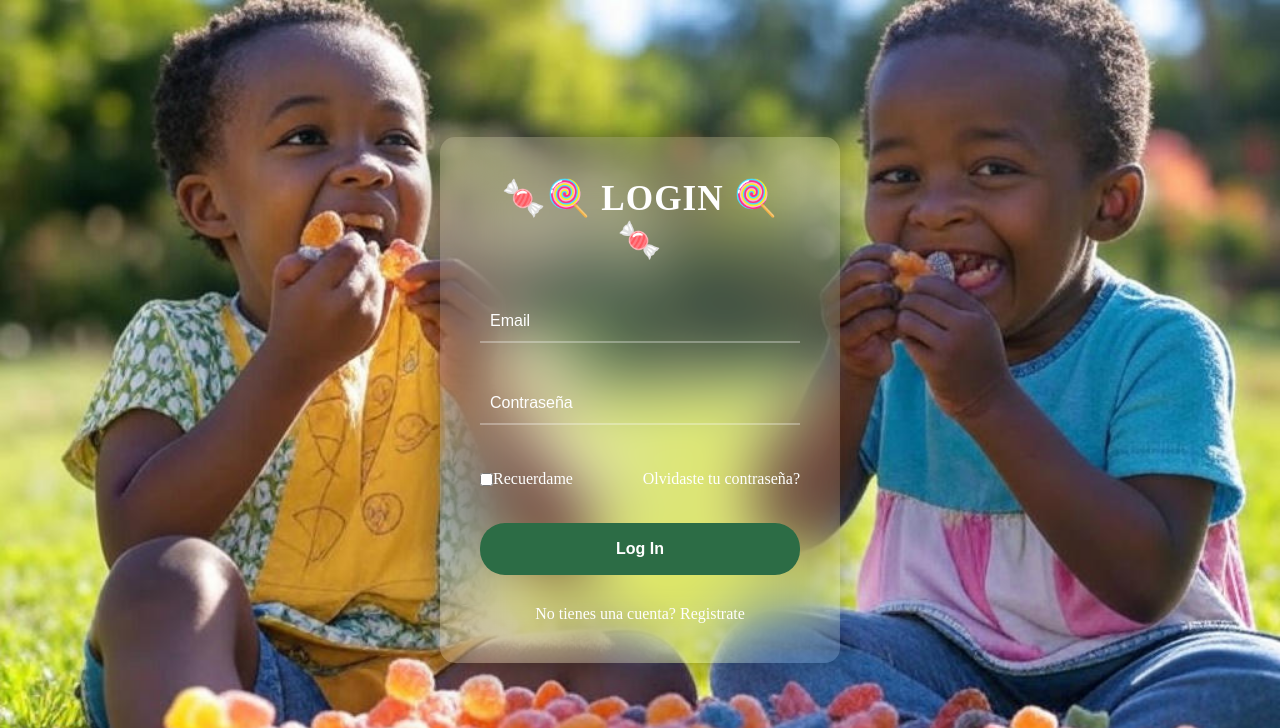
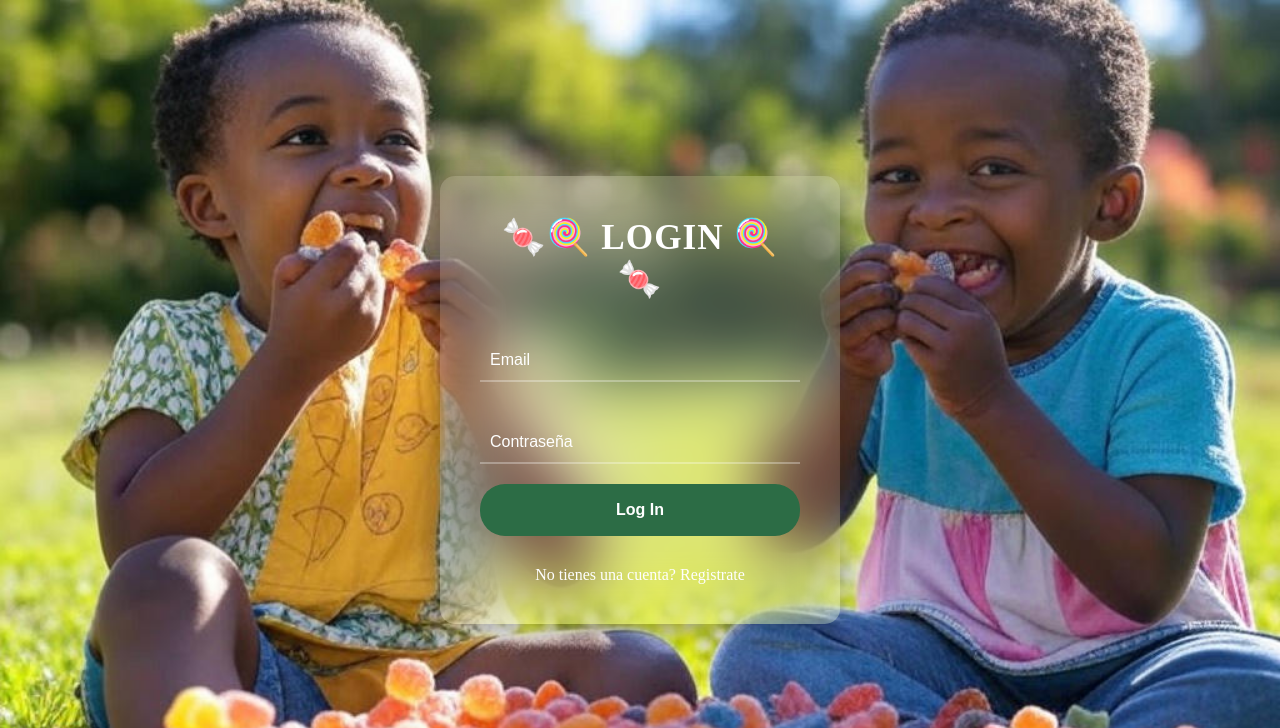
Before and after one commit to icabrera6/Chuches-PSD, a Flask app: page /login in a window 1280 px wide. Shown: the top 728 px of the page. Run offline with Flask 3, Linux system fonts and the light colour scheme.

Commit message:
login con las opciones bien

```diff
--- a/templates/login.html
+++ b/templates/login.html
@@ -16,13 +16,6 @@
             <div class="input-field">
                 <input type="password" name="password" placeholder="Contraseña" required>
             </div>
-            <div class="forget">
-                <label for="remember">
-                    <input type="checkbox" id="remember">
-                    <span class="text">Recuerdame</span>
-                </label>
-                <a href="#">Olvidaste tu contraseña?</a>
-            </div>
             <button type="submit">Log In</button>
             <div class="register">
                 <span class="text">No tienes una cuenta?</span>
```
